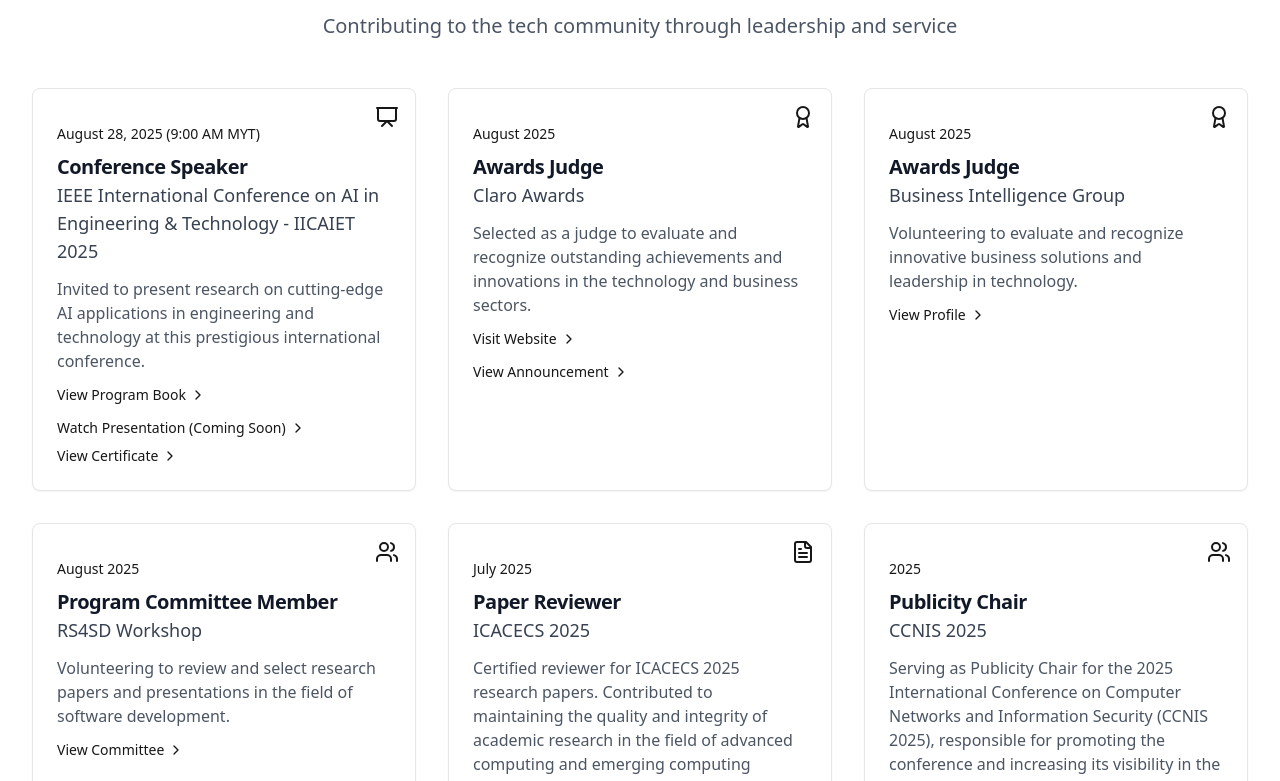
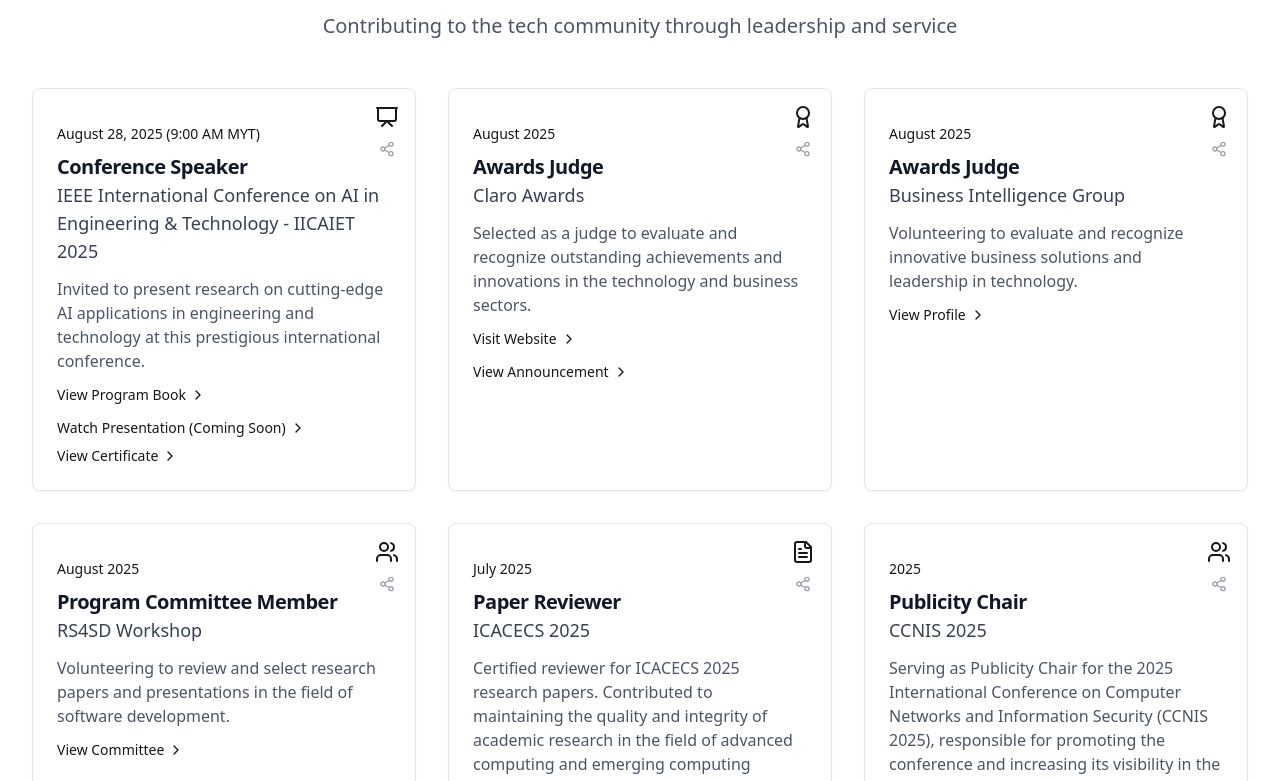
Before and after one commit to learningdebunked/kapilportfolio, a Next.js app: page / in a window 1280 px wide. Shown: the part 1199-1980 px from the top of the page. Built offline with nearby package versions, Linux system fonts and the light colour scheme.

Commit message:
made achievements links shareable

```diff
--- a/package.json
+++ b/package.json
@@ -22,6 +22,7 @@
     "react-dom": "^18.2.0",
     "react-intersection-observer": "^9.5.3",
     "react-syntax-highlighter": "^15.5.0",
+    "sonner": "^2.0.7",
     "tailwind-merge": "^2.0.0"
   },
   "devDependencies": {
--- a/src/components/achievements.tsx
+++ b/src/components/achievements.tsx
@@ -1,8 +1,11 @@
 'use client';
 
-import { Award, Users, Star, ChevronRight, FileText, Presentation } from 'lucide-react';
+import { Award, Users, Star, ChevronRight, FileText, Presentation, Share2 } from 'lucide-react';
 import { useState } from 'react';
 import { PdfViewer } from './PdfViewer';
+import { toast } from 'sonner';
+
+const BASE_URL = typeof window !== 'undefined' ? window.location.origin : '';
 
 const roles = [
   {
@@ -110,10 +113,62 @@
           {roles.map((role) => (
             <div
               key={role.id}
+              id={`achievement-${role.id}`}
               className="group relative flex flex-col overflow-hidden rounded-lg border bg-card p-6 shadow-sm transition-all hover:shadow-md hover:border-primary/50 dark:hover:border-primary/50"
             >
-              <div className="absolute right-4 top-4 text-gray-300 dark:text-gray-600 group-hover:text-primary transition-colors">
-                {role.icon}
+              <div className="absolute right-4 top-4 flex flex-col items-end space-y-2">
+                <div className="text-gray-300 dark:text-gray-600 group-hover:text-primary transition-colors">
+                  {role.icon}
+                </div>
+                <button
+                  onClick={async (e) => {
+                    e.stopPropagation();
+                    const shareUrl = `${window.location.origin}/achievements#achievement-${role.id}`;
+
+                    try {
+                      if (navigator.share) {
+                        // Web Share API is available (mobile and some desktop browsers)
+                        await navigator.share({
+                          title: `${role.title} - ${role.organization}`,
+                          text: role.description,
+                          url: shareUrl,
+                        });
+                      } else if (navigator.clipboard) {
+                        // Fallback to clipboard API
+                        try {
+                          await navigator.clipboard.writeText(shareUrl);
+                          toast.success('Link copied to clipboard!');
+                        } catch (clipboardErr) {
+                          // Final fallback for older browsers
+                          const textArea = document.createElement('textarea');
+                          textArea.value = shareUrl;
+                          document.body.appendChild(textArea);
+                          textArea.select();
+                          document.execCommand('copy');
+                          document.body.removeChild(textArea);
+                          toast.success('Link copied to clipboard!');
+                        }
+                      } else {
+                        // Last resort: show the URL in an alert
+                        window.prompt('Copy to clipboard: Ctrl+C, Enter', shareUrl);
+                      }
+                    } catch (err) {
+                      console.error('Sharing failed:', err);
+                      // If sharing is cancelled or fails, try to copy to clipboard
+                      try {
+                        await navigator.clipboard?.writeText(shareUrl);
+                        toast.success('Link copied to clipboard!');
+                      } catch (clipboardErr) {
+                        toast.error('Failed to share or copy link');
+                      }
+                    }
+                  }}
+                  className="text-gray-400 hover:text-primary transition-colors p-1 rounded-full hover:bg-gray-100 dark:hover:bg-gray-800"
+                  aria-label="Share this achievement"
+                  title="Share this achievement"
+                >
+                  <Share2 className="h-4 w-4" />
+                </button>
               </div>
               <div className="mt-2">
                 <span className="text-sm font-medium text-primary">{role.period}</span>
```
Also changed, not shown: 1 other file (tests, documents, lock files or other folders).
